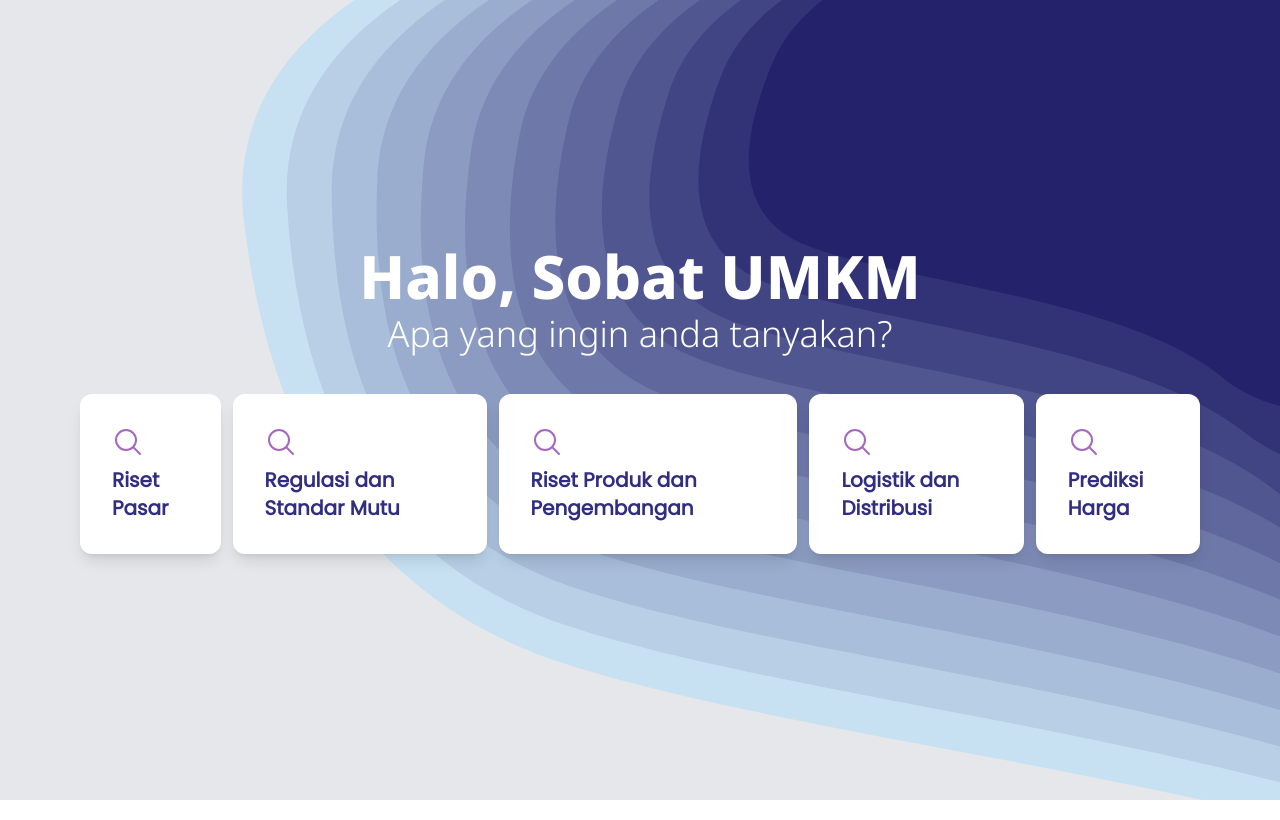
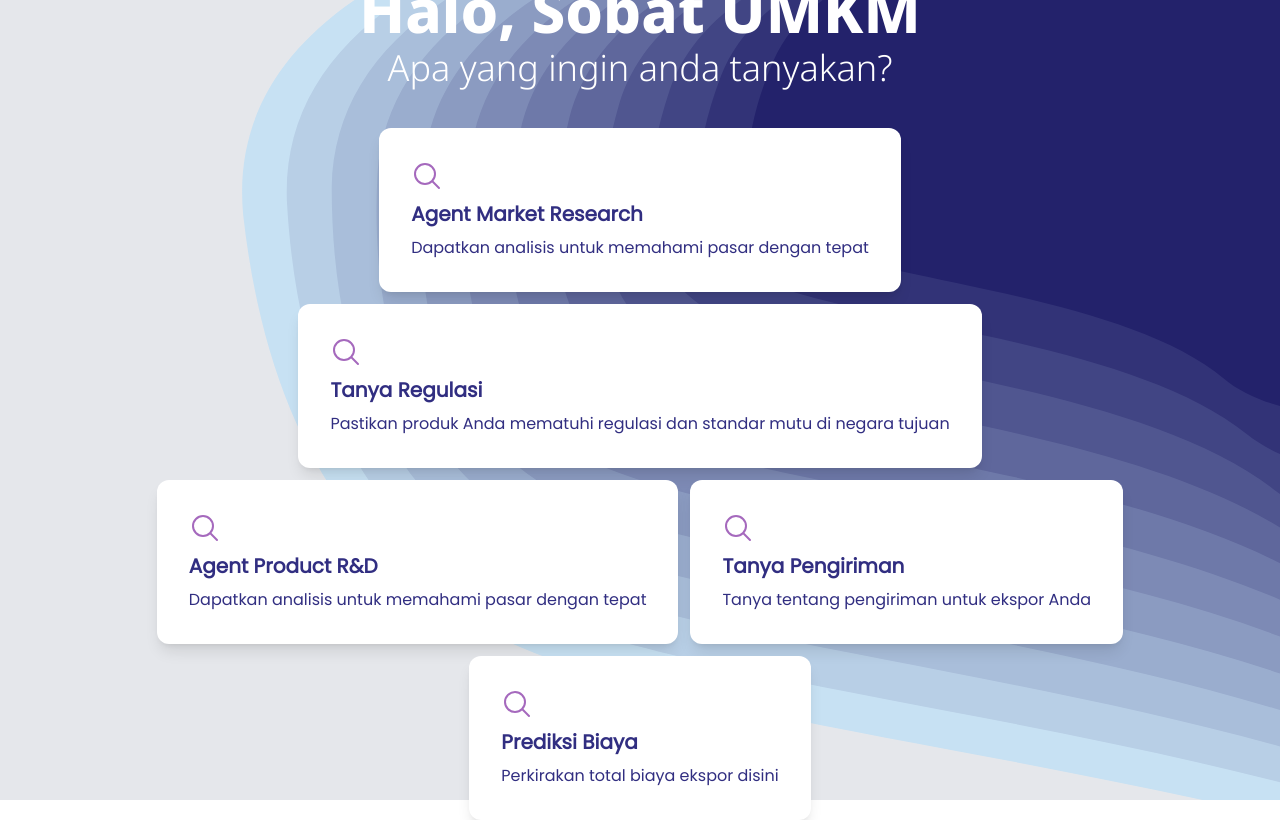
Before and after one commit to DaoistXuandu/export_gov_ai, a Next.js app: page /chat in a window 1280 px wide. Built offline with nearby package versions, Linux system fonts and the light colour scheme.

Commit message:
update data

```diff
--- a/src/app/chat/page.tsx
+++ b/src/app/chat/page.tsx
@@ -47,18 +47,26 @@ const agent =
     ]
 
 const avail_modul = [
-    "Riset Pasar",
-    "Regulasi dan Standar Mutu",
-    "Riset Produk dan Pengembangan",
-    "Logistik dan Distribusi",
-    "Prediksi Harga"
+    "Agent Market Research",
+    "Tanya Regulasi",
+    "Agent Product R&D",
+    "Tanya Pengiriman",
+    "Prediksi Biaya"
 ]
+const avail_modul_desc = [
+    "Dapatkan analisis untuk memahami pasar dengan tepat",
+    "Pastikan produk Anda mematuhi regulasi dan standar mutu di negara tujuan",
+    "Dapatkan analisis untuk memahami pasar dengan tepat",
+    "Tanya tentang pengiriman untuk ekspor Anda",
+    "Perkirakan total biaya ekspor disini"
+]
+
 const first_message = [
-    "Ayo tanyakan kondisi pasar internasional disini!!!",
-    "Bingung regulasi ekspor impor? Jangan ragu tanya disini!!",
-    "Tulis deskripsi produkmu!! Langkah awal menaklukkan pasar dunia!",
-    "Ingin distribusimu aman? Tanya dulu aja!",
-    "Pengen tahu perkiraan harga barang? Cek aja prediksinya!"
+    "Agent Market Research memudahkan Anda melakukan analisis SWOT (Strength, Weakness, Opportunities, Threats) dan STP (Segmenting, Targeting, Positioning) dengan bantuan AI yang bekerja secara otomatis. Proses ini mencari informasi di berbagai sumber, mengumpulkan data relevan, dan menyusunnya menjadi laporan lengkap tanpa perlu usaha manual. Anda hanya perlu memasukkan deskripsi produk Anda, dan laporan strategi yang komprehensif mencakup kekuatan, kelemahan, peluang, ancaman, serta segmentasi, penargetan, dan pemosisian pasar akan tersedia untuk membantu Anda memahami pasar dan mengambil keputusan terbaik.",
+    "TanyaRegulasi memastikan produk Anda mematuhi regulasi dan standar mutu di negara tujuan. Terintegrasi dengan sumber resmi Inatrims, fitur ini menyediakan jawaban cepat dan akurat terkait regulasi dan standar mutu ekspor di negara tujuan, sehingga Anda dapat memastikan kepatuhan tanpa kerumitan. Dapatkan informasi yang Anda butuhkan untuk memastikan produk Anda siap menembus pasar internasional dengan mudah dan aman.",
+    "TanyaRegulasi memastikan produk Anda mematuhi regulasi dan standar mutu di negara tujuan. Terintegrasi dengan sumber resmi Inatrims, fitur ini menyediakan jawaban cepat dan akurat terkait regulasi dan standar mutu ekspor di negara tujuan, sehingga Anda dapat memastikan kepatuhan tanpa kerumitan. Dapatkan informasi yang Anda butuhkan untuk memastikan produk Anda siap menembus pasar internasional dengan mudah dan aman.",
+    "TanyaPengiriman memudahkan Anda menemukan solusi pengiriman ekspor terbaik. Dengan teknologi AI, fitur ini menyediakan informasi terkini dan daftar lokasi ekspor terdekat untuk mendukung pengiriman ekspor Anda.",
+    "Estimasi Biaya membantu Anda merencanakan ekspor dengan lebih baik. Dengan Machine Learning, fitur ini membantu Anda mengestimasi total biaya ekspor."
 ]
 
 export default function Chat() {
@@ -239,10 +247,10 @@ export default function Chat() {
                             <h1 className={`font-bold text-4xl md:text-6xl ${noto_sans_w.className}`}>Halo, Sobat UMKM</h1>
                             <p className={`text-2xl md:text-4xl ${noto_sans.className}`}>Apa yang ingin anda tanyakan?</p>
                         </div>
-                        <div className="flex flex-col md:flex-row w-full justify-center gap-3">
+                        <div className="flex flex-col md:flex-row w-full flex-wrap justify-center gap-3">
                             {
                                 avail_modul.map((item, index) => (
-                                    <Item key={index} text={item} index={index} handleModul={handleModul} />
+                                    <Item key={index} desc={avail_modul_desc[index]} text={item} index={index} handleModul={handleModul} />
                                 ))
                             }
                         </div>
--- a/src/app/components/item.tsx
+++ b/src/app/components/item.tsx
@@ -4,13 +4,14 @@ const poppins = Poppins({
     weight: '400',
     subsets: ['latin'],
 })
-export default function Item({ text, index, handleModul }: { text: string, index: number, handleModul: (value: number) => void }) {
+export default function Item({ text, index, handleModul, desc }: { text: string, index: number, desc: string, handleModul: (value: number) => void }) {
     return (
         <div className={`
             rounded-xl
             text-indigo-900
             bg-white
             hover:bg-gray-200
+            min-w-40
             flex items-center md:items-start
             cursor-pointer
             p-4 md:p-8 pt-4 pb-4 border-white
@@ -27,6 +28,9 @@ export default function Item({ text, index, handleModul }: { text: string, index
             <p className="font-bold text-xl text-left">
                 {text}
             </p>
+            <p className="text-md">
+                {desc}
+            </p>
         </div>
     )
 }
--- a/src/app/fee/page.tsx
+++ b/src/app/fee/page.tsx
@@ -32,6 +32,54 @@ const keys = [
     "berat_kg",
     "hpp"
 ];
+
+const hs_code = [
+    '4802.56',
+    '8421.39',
+    '207.14',
+    '2201.1',
+    '6307.9',
+]
+
+const kategori_barang = [
+    'Kertas',
+    'Mesin pembersih udara',
+    'Daging ayam',
+    'Air mineral',
+    'Masker medis'
+]
+
+const deskripsi_produk = [
+    'Kertas yang digunakan untuk menulis atau mencetak',
+    'Mesin penyaring udara untuk keperluan domestik',
+    'Daging ayam beku, potongan',
+    'Air mineral dan air soda',
+    'Masker pelindung untuk medis'
+]
+
+const negara_tujuan = [
+    'Malaysia',
+    'Filipina',
+    'Kamboja',
+    'Vietnam',
+    'Singapura'
+]
+
+const kota_asal = [
+    'Jakarta',
+    'Yogyakarta',
+    'Semarang',
+    'Bogor',
+    'Surabaya'
+]
+
+const provinsi_asal = [
+    'DKI Jakarta',
+    'DI Yogyakarta',
+    'Jawa Tengah',
+    'Jawa Barat',
+    'Jawa Timur'
+]
 
 const keyLabels = [
     ["hs_code", "HS Code"],
--- a/src/app/page.tsx
+++ b/src/app/page.tsx
@@ -24,9 +24,9 @@ export default function Home() {
   return (
     <div className="bg-cover bg-center bg-gray-100 w-screen h-screen bg-[url('/image/background_general.svg')]">
       <div className={`text-white w-full md:text-black sm:${noto_sans.className} md:${poppins.className} h-full flex flex-col justify-center p-10 md:p-20 gap-8 md:gap-6`}>
-        <div className='w-fit mx-auto md:mx-0'>
-          <div className="font-bold flex flex-row justify-start items-start text-5xl text-center md:text-left md:text-8xl animate-type">Sobat UMKM</div>
-          <p className="animate-bounce text-center text-lg md:text-md md:text-left md:text-3xl font-medium">Bantu UMKM, Taklukkan Pasar Global</p>
+        <div className='w-fit mx-auto md:mx-0 flex gap-2 flex-col'>
+          <div className="font-bold flex flex-row justify-start items-start text-5xl text-center md:text-left md:text-8xl animate-type w-fit">Cuan, ExporAI</div>
+          <p className="animate-bounce text-center text-lg md:text-md md:text-left md:text-2xl font-medium">Solusi AI terpadu untuk mendukung UMKM dalam meraih pasar ekspor ASEAN.</p>
         </div>
         <div className='sm:w-full md:w-fit flex sm:mx-auto md:mx-0'>
           <button onClick={e => router.push("/chat")} className={`
```
